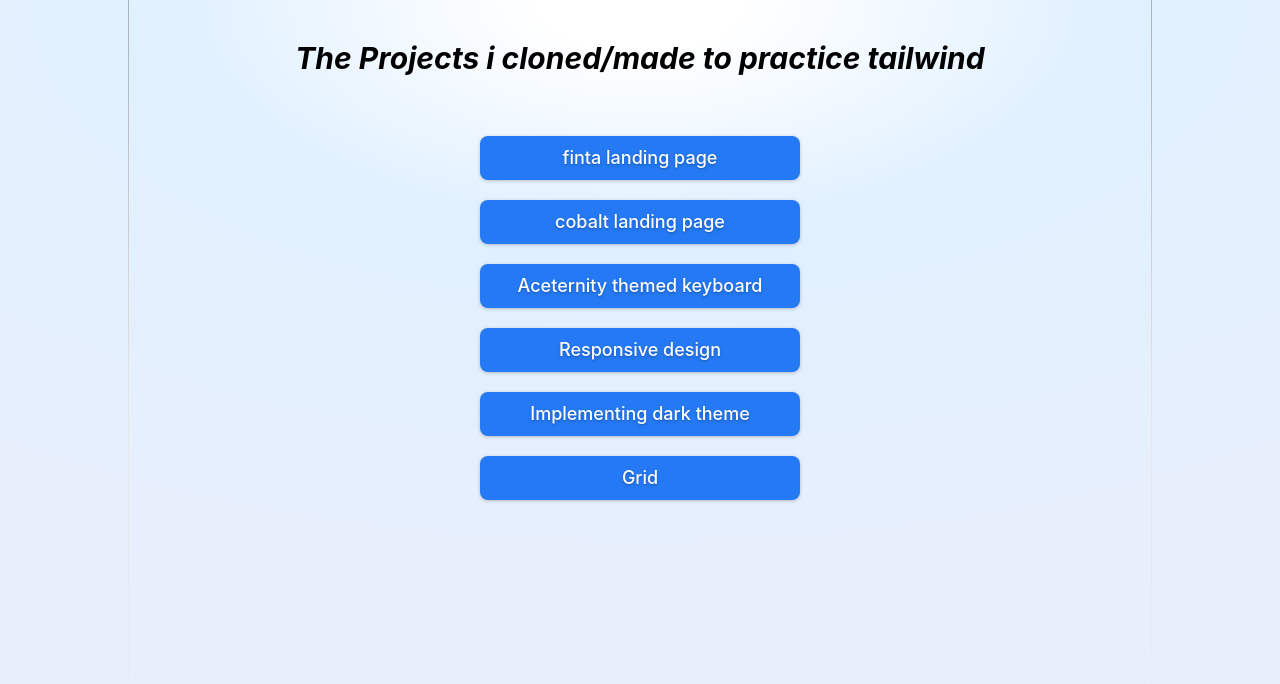
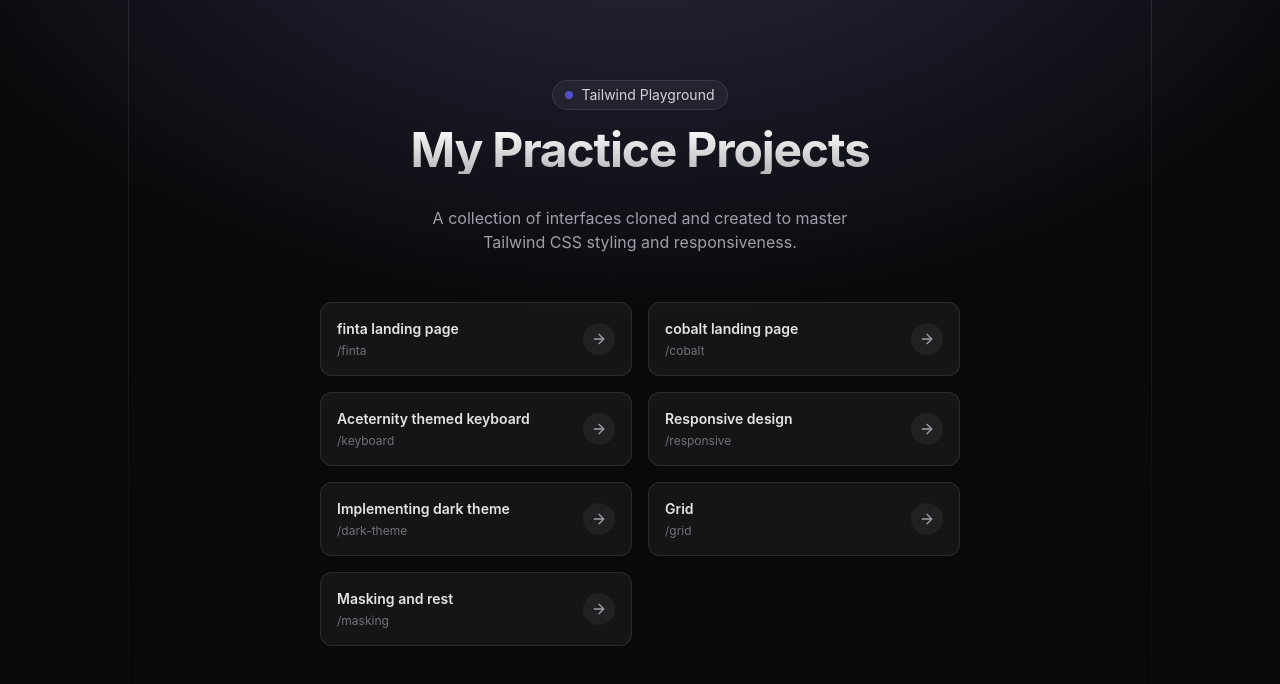
Before and after one commit to Divyanshu951/Tailwind-playground, a React (Vite) app: page / in a window 1280 px wide. Shown: the top 684 px of the page. Built offline with nearby package versions, Linux system fonts and the light colour scheme.

Commit message:
add masking project layout and components

```diff
--- a/src/App.jsx
+++ b/src/App.jsx
@@ -7,6 +7,7 @@
 import AppLayoutResponsive from "./projects/responsive/AppLayoutResponsive";
 import AppLayoutDarkTheme from "./projects/implementing dark theme/AppLayoutDarkTheme";
 import AppLayoutGrid from "./projects/grid/AppLayoutGrid";
+import AppLayoutMasking from "./projects/masking/AppLayoutMasking";
 
 const router = createBrowserRouter([
   { path: "/", element: <AppLayout />, errorElement: <Error /> },
@@ -40,6 +41,11 @@
     element: <AppLayoutGrid />,
     errorElement: <Error />,
   },
+  {
+    path: "/masking",
+    element: <AppLayoutMasking />,
+    errorElement: <Error />,
+  },
 ]);
 
 function App() {
--- /dev/null
+++ b/src/projects/masking/AppLayoutMasking.jsx
@@ -0,0 +1,12 @@
+import Container from "./components/Container";
+import Transform3D from "./components/Transform3D";
+
+function AppLayoutMasking() {
+  return (
+    <Container>
+      <Transform3D />
+    </Container>
+  );
+}
+
+export default AppLayoutMasking;
--- /dev/null
+++ b/src/projects/masking/components/Container.jsx
@@ -0,0 +1,9 @@
+function Container({ children }) {
+  return (
+    <div className="mx-auto flex min-h-screen max-w-4xl flex-col items-center justify-center border-x border-gray-100">
+      {children}
+    </div>
+  );
+}
+
+export default Container;
--- /dev/null
+++ b/src/projects/masking/components/Transform3D.jsx
@@ -0,0 +1,21 @@
+import React from "react";
+
+function Transform3D() {
+  return (
+    <div className="group flex min-h-100 w-full flex-col items-center justify-center rounded-2xl bg-neutral-100 bg-[radial-gradient(var(--color-neutral-200),transparent_1px)] bg-size-[10px_10px] p-8">
+      <h2 className="my-8 bg-linear-to-r from-pink-500 via-blue-500 to-purple-500 bg-clip-text text-4xl font-semibold tracking-tight text-transparent text-shadow-xs">
+        Easily modify scale with Tailwind
+      </h2>
+
+      <div className="size-60 rounded-2xl border border-neutral-200 bg-neutral-100 [background-image:radial-gradient(var(--color-neutral-300)_1px,transparent_1px)] [background-size:10px_10px] shadow-2xl perspective-distant">
+        <img
+          src="https://images.unsplash.com/photo-1654110455429-cf322b40a906?q=80&w=1760&auto=format&fit=crop&ixlib=rb-4.1.0&ixid=M3wxMjA3fDB8MHxwaG90by1wYWdlfHx8fGVufDB8fHx8fA%3D%3D"
+          className="h-full w-full translate-z-20 rotate-x-30 -rotate-y-30 transform rounded-2xl object-cover transition duration-300 ease-in-out group-hover:rotate-x-0 group-hover:rotate-y-0 group-hover:rotate-z-0"
+          alt=""
+        />
+      </div>
+    </div>
+  );
+}
+
+export default Transform3D;
--- a/src/ui/AppLayout.jsx
+++ b/src/ui/AppLayout.jsx
@@ -8,28 +8,51 @@
     { title: "Responsive design", path: "responsive" },
     { title: "Implementing dark theme", path: "dark-theme" },
     { title: "Grid", path: "grid" },
+    { title: "Masking and rest", path: "masking" },
   ];
 
   return (
-    <div className="flex min-h-screen flex-col items-center gap-5 pt-10 [background:radial-gradient(125%_100%_at_50%_0%,#FFF_6.32%,#E0F0FF_29.28%,#E7EFFD_68.68%)_#FFF_100%]">
+    <div className="relative flex min-h-screen flex-col items-center overflow-hidden bg-zinc-950 py-20 text-zinc-200 selection:bg-indigo-500/30">
+      <div className="pointer-events-none absolute inset-0 bg-[radial-gradient(ellipse_60%_60%_at_50%_-20%,rgba(120,119,198,0.3),rgba(255,255,255,0))]"></div>
+
       <div className="pointer-events-none absolute inset-0 mx-auto h-full w-full max-w-5xl">
-        <div className="absolute inset-y-0 left-0 h-full w-px bg-linear-to-b from-neutral-500/50 via-neutral-200 to-transparent"></div>
-        <div className="absolute inset-y-0 right-0 h-full w-px bg-linear-to-b from-neutral-500/50 via-neutral-200 to-transparent"></div>
+        <div className="absolute inset-y-0 left-0 h-full w-px bg-linear-to-b from-white/10 via-white/5 to-transparent"></div>
+        <div className="absolute inset-y-0 right-0 h-full w-px bg-linear-to-b from-white/10 via-white/5 to-transparent"></div>
       </div>
-      <h1 className="mb-10 text-3xl font-bold italic">
-        The Projects i cloned/made to practice tailwind
+
+      <div className="z-10 mb-12 flex flex-col items-center space-y-4 px-4 text-center">
+        <div className="inline-flex items-center rounded-full border border-white/10 bg-white/5 px-3 py-1 text-sm text-zinc-300 backdrop-blur-md">
+          <span className="me-2 flex h-2 w-2 animate-pulse rounded-full bg-indigo-500"></span>
+          Tailwind Playground
+        </div>
+        <h1 className="bg-linear-to-b from-white to-white/70 bg-clip-text text-4xl font-bold tracking-tight text-transparent sm:text-5xl">
+          My Practice Projects
         </h1>
+        <p className="mt-4 max-w-md text-zinc-400">
+          A collection of interfaces cloned and created to master Tailwind CSS styling and responsiveness.
+        </p>
+      </div>
 
+      <div className="z-10 grid w-full max-w-2xl grid-cols-1 gap-4 px-4 sm:grid-cols-2">
         {projects.map((project, i) => (
           <Link
             target="_blank"
-          className="transition-background w-full max-w-xs cursor-pointer rounded-lg bg-[#2579F4] px-3.5 py-2 text-center text-lg font-medium text-white shadow-[0px_1px_4px_-1px_rgba(30,31,37,0.38)] duration-300 ease-in-out [text-shadow:0px_1px_1px_rgba(0,0,0,0.16)] text-shadow-md hover:bg-[#2262C7] active:bg-[#215BB9]"
+            className="group relative flex items-center justify-between rounded-xl border border-white/10 bg-white/5 p-4 transition-all duration-300 hover:-translate-y-1 hover:border-white/20 hover:bg-white/10 hover:shadow-[0_0_20px_rgba(120,119,198,0.15)]"
             to={`/${project.path}`}
             key={i}
           >
+            <div className="flex flex-col text-left">
+              <span className="text-sm font-semibold text-zinc-200 transition-colors group-hover:text-white">
                 {project.title}
+              </span>
+              <span className="mt-1 text-xs text-zinc-500">/{project.path}</span>
+            </div>
+            <div className="flex h-8 w-8 shrink-0 items-center justify-center rounded-full bg-white/5 text-zinc-400 transition-colors group-hover:bg-indigo-500/20 group-hover:text-indigo-400">
+              <svg xmlns="http://www.w3.org/2000/svg" width="16" height="16" viewBox="0 0 24 24" fill="none" stroke="currentColor" strokeWidth="2" strokeLinecap="round" strokeLinejoin="round"><path d="M5 12h14"/><path d="m12 5 7 7-7 7"/></svg>
+            </div>
           </Link>
         ))}
+      </div>
     </div>
   );
 }
```
Lines whose indentation alone changed are shown as unchanged.
